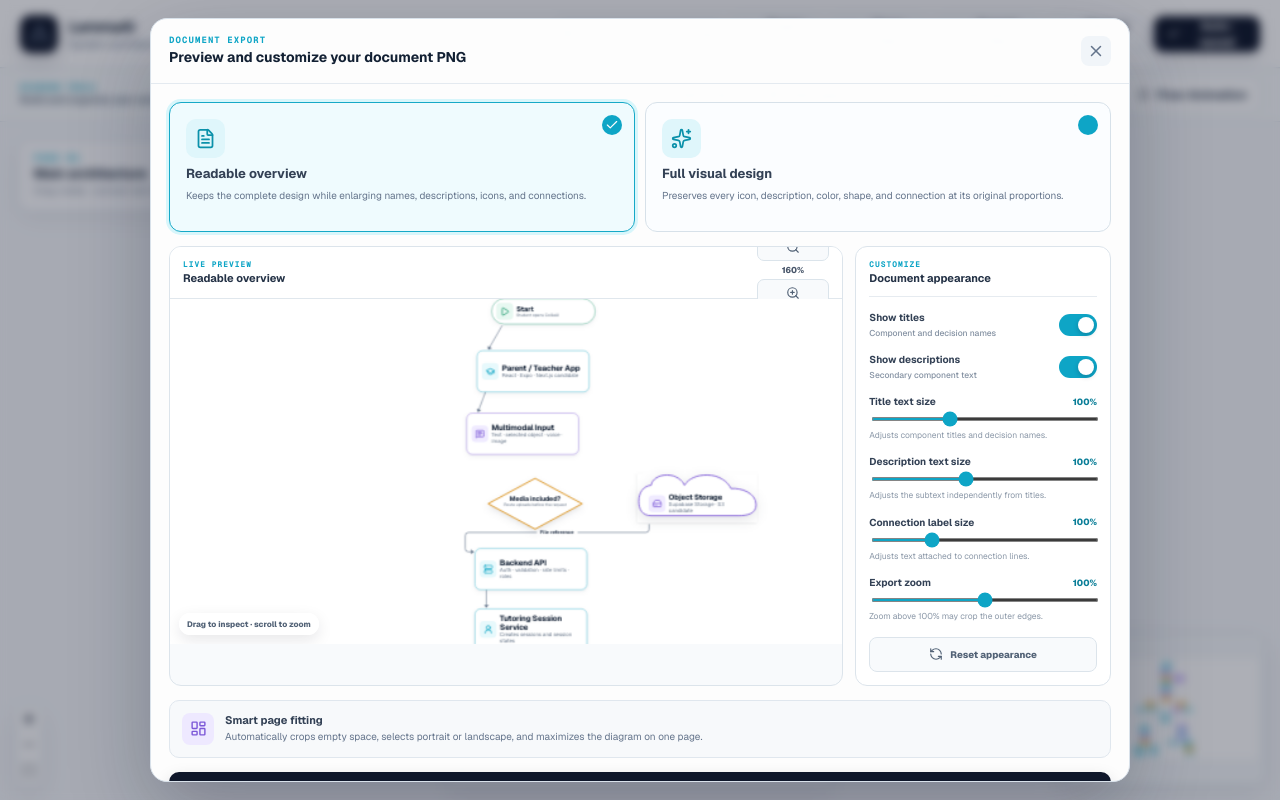
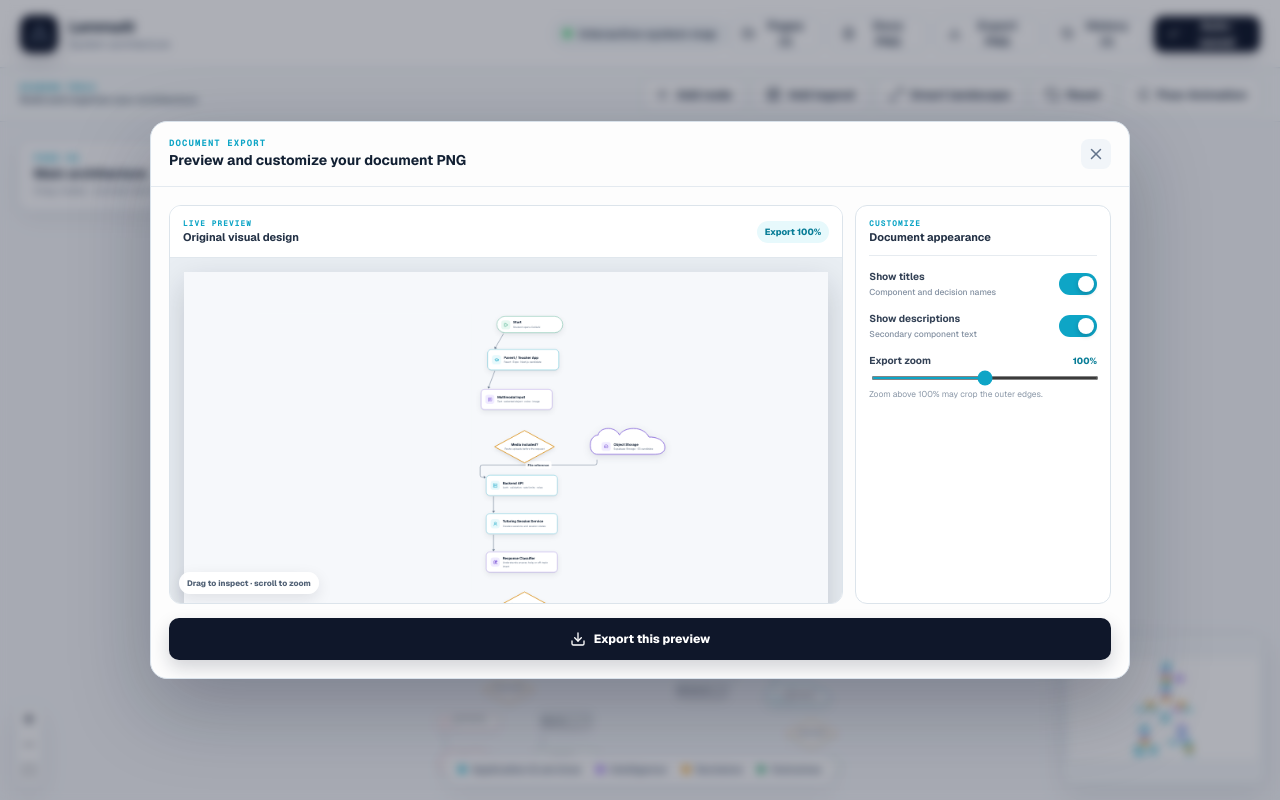
Before and after one commit to V0idStatic/ERD-Portfolio-Repo, a Next.js app in the folder CollieAI_ERD/architecture-flow/: page / in a window 1280 px wide. Both pictures are taken after a click on the button "Docs PNG". Built offline with nearby package versions, Linux system fonts and the light colour scheme.

Commit message:
Docs Fix

```diff
--- a/CollieAI_ERD/architecture-flow/app/ArchitectureFlow.tsx
+++ b/CollieAI_ERD/architecture-flow/app/ArchitectureFlow.tsx
@@ -699,7 +699,7 @@ function FlowWorkspace() {
   const [docsPreviewReady, setDocsPreviewReady] = useState(false);
   const [docsPreviewing, setDocsPreviewing] = useState(false);
   const [docsPreviewRefreshTick, setDocsPreviewRefreshTick] = useState(0);
-  const [docsInspectZoom, setDocsInspectZoom] = useState(1.6);
+  const [docsInspectZoom, setDocsInspectZoom] = useState(1);
   const [docsPreviewPan, setDocsPreviewPan] = useState({ x: 0, y: 0 });
   const docsPreviewCanvasRef = useRef<HTMLCanvasElement | null>(null);
   const docsPreviewRenderIdRef = useRef(0);
@@ -1761,12 +1761,19 @@ function FlowWorkspace() {
   };
 
   const setDocsViewportStyles = (viewport: HTMLElement, mode: DocsExportMode) => {
-    viewport.classList.add("docs-custom-export");
-    if (mode === "readable") viewport.classList.add("document-export-mode");
+    const hasTypographyOverride =
+      mode === "readable" || docsTitleScale !== 1 || docsDescriptionScale !== 1;
+
+    // Visibility is independent from typography: hiding a title or
+    // description must leave every remaining label at its original size.
+    if (hasTypographyOverride) {
+      viewport.classList.add("docs-custom-export");
+      if (mode === "readable") viewport.classList.add("document-export-mode");
+      viewport.style.setProperty("--docs-title-scale", String(docsTitleScale));
+      viewport.style.setProperty("--docs-description-scale", String(docsDescriptionScale));
+    }
     if (!docsShowTitles) viewport.classList.add("docs-hide-titles");
     if (!docsShowDescriptions) viewport.classList.add("docs-hide-descriptions");
-    viewport.style.setProperty("--docs-title-scale", String(docsTitleScale));
-    viewport.style.setProperty("--docs-description-scale", String(docsDescriptionScale));
   };
 
   const prepareExportEdgeLabelStyles = (viewport: HTMLElement, scale: number) => {
@@ -2060,6 +2067,26 @@ function FlowWorkspace() {
     nodes,
   ]);
 
+  const openDocsExport = () => {
+    // Each document-export session starts from the live diagram exactly as it
+    // is now. Export-only changes are temporary and begin only after the user
+    // changes an option in this dialog.
+    setDocsExportMode("full-design");
+    setDocsShowTitles(true);
+    setDocsShowDescriptions(true);
+    setDocsTitleScale(1);
+    setDocsDescriptionScale(1);
+    setDocsEdgeLabelScale(1);
+    setDocsExportZoom(1);
+    setDocsPreviewPan({ x: 0, y: 0 });
+    // Start fitted so the preview shows the same complete arrangement as the
+    // live canvas. The user can zoom in only when they choose to inspect it.
+    setDocsInspectZoom(1);
+    setDocsPreviewReady(false);
+    setDocsPreviewRefreshTick((tick) => tick + 1);
+    setDocsExportOpen(true);
+  };
+
   const resetDiagram = () => {
     window.localStorage.removeItem(pageStorageKey(activePageId));
     if (activePageId === "main") window.localStorage.removeItem(LEGACY_STORAGE_KEY);
@@ -2270,7 +2297,7 @@ function FlowWorkspace() {
           >
             <FolderOpen size={15} /> <span className="button-label">Pages ({pages.length})</span>
           </button>
-          <button className="button secondary export-button" onClick={() => setDocsExportOpen(true)} disabled={exporting} title="Export a readable one-page document PNG">
+          <button className="button secondary export-button" onClick={openDocsExport} disabled={exporting} title="Export a readable one-page document PNG">
             {exporting ? <LoaderCircle className="spin" size={15} /> : <FileText size={15} />}
             <span className="button-label">Docs PNG</span>
           </button>
@@ -3567,103 +3594,19 @@ function FlowWorkspace() {
               </button>
             </div>
             <div className="creator-body docs-export-body">
-              <div className="docs-format-grid">
-                <button
-                  type="button"
-                  className={`docs-format-card ${docsExportMode === "readable" ? "active" : ""}`}
-                  onClick={() => setDocsExportMode("readable")}
-                >
-                  <span className="docs-format-icon"><FileText size={21} /></span>
-                  <strong>Readable overview</strong>
-                  <p>Keeps the complete design while enlarging names, descriptions, icons, and connections.</p>
-                  <i>{docsExportMode === "readable" ? <Check size={14} /> : null}</i>
-                </button>
-                <button
-                  type="button"
-                  className={`docs-format-card ${docsExportMode === "full-design" ? "active" : ""}`}
-                  onClick={() => setDocsExportMode("full-design")}
-                >
-                  <span className="docs-format-icon"><Sparkles size={21} /></span>
-                  <strong>Full visual design</strong>
-                  <p>Preserves every icon, description, color, shape, and connection at its original proportions.</p>
-                  <i>{docsExportMode === "full-design" ? <Check size={14} /> : null}</i>
-                </button>
-              </div>
               <div className="docs-preview-workspace">
                 <section className="docs-preview-panel" aria-label="Document export preview">
                   <div className="docs-preview-head">
                     <div>
                       <span>LIVE PREVIEW</span>
-                      <strong>
-                        {docsExportMode === "readable"
-                          ? "Readable overview"
-                          : "Full visual design"}
-                      </strong>
+                      <strong>Original visual design</strong>
                     </div>
                     <div className="docs-preview-toolbar">
                       <small>Export {Math.round(docsExportZoom * 100)}%</small>
-                      <button
-                        type="button"
-                        aria-label="Zoom preview out"
-                        onClick={() => changeDocsInspectZoom(-0.2)}
-                      >
-                        <ZoomOut size={14} />
-                      </button>
-                      <output>{Math.round(docsInspectZoom * 100)}%</output>
-                      <button
-                        type="button"
-                        aria-label="Zoom preview in"
-                        onClick={() => changeDocsInspectZoom(0.2)}
-                      >
-                        <ZoomIn size={14} />
-                      </button>
-                      <button type="button" className="fit-preview" onClick={fitDocsPreview}>
-                        <Maximize2 size={13} /> Fit
-                      </button>
                     </div>
                   </div>
-                  <div
-                    className={`docs-preview-stage ${docsPreviewReady ? "is-draggable" : ""}`}
-                    onPointerDown={(event) => {
-                      if (!docsPreviewReady) return;
-                      event.currentTarget.setPointerCapture(event.pointerId);
-                      docsPreviewDrag.current = {
-                        pointerId: event.pointerId,
-                        startX: event.clientX,
-                        startY: event.clientY,
-                        panX: docsPreviewPan.x,
-                        panY: docsPreviewPan.y,
-                      };
-                    }}
-                    onPointerMove={(event) => {
-                      const drag = docsPreviewDrag.current;
-                      if (!drag || drag.pointerId !== event.pointerId) return;
-                      setDocsPreviewPan({
-                        x: drag.panX + event.clientX - drag.startX,
-                        y: drag.panY + event.clientY - drag.startY,
-                      });
-                    }}
-                    onPointerUp={(event) => {
-                      if (docsPreviewDrag.current?.pointerId === event.pointerId) {
-                        docsPreviewDrag.current = null;
-                        event.currentTarget.releasePointerCapture(event.pointerId);
-                      }
-                    }}
-                    onPointerCancel={() => {
-                      docsPreviewDrag.current = null;
-                    }}
-                    onWheel={(event) => {
-                      if (!docsPreviewReady) return;
-                      event.preventDefault();
-                      changeDocsInspectZoom(event.deltaY < 0 ? 0.2 : -0.2);
-                    }}
-                  >
-                    <div
-                      className={`docs-preview-image-shell ${docsPreviewReady ? "" : "is-empty"}`}
-                      style={{
-                        transform: `translate(${docsPreviewPan.x}px, ${docsPreviewPan.y}px) scale(${docsInspectZoom})`,
-                      }}
-                    >
+                  <div className="docs-preview-stage">
+                    <div className={`docs-preview-image-shell ${docsPreviewReady ? "" : "is-empty"}`}>
                       <canvas
                         ref={docsPreviewCanvasRef}
                         role="img"
@@ -3721,51 +3664,6 @@ function FlowWorkspace() {
                   </label>
                   <label className="docs-range-control">
                     <span>
-                      <strong>Title text size</strong>
-                      <output>{Math.round(docsTitleScale * 100)}%</output>
-                    </span>
-                    <input
-                      type="range"
-                      min="0.75"
-                      max="1.5"
-                      step="0.05"
-                      value={docsTitleScale}
-                      onChange={(event) => setDocsTitleScale(Number(event.target.value))}
-                    />
-                    <small>Adjusts component titles and decision names.</small>
-                  </label>
-                  <label className="docs-range-control">
-                    <span>
-                      <strong>Description text size</strong>
-                      <output>{Math.round(docsDescriptionScale * 100)}%</output>
-                    </span>
-                    <input
-                      type="range"
-                      min="0.65"
-                      max="1.5"
-                      step="0.05"
-                      value={docsDescriptionScale}
-                      onChange={(event) => setDocsDescriptionScale(Number(event.target.value))}
-                    />
-                    <small>Adjusts the subtext independently from titles.</small>
-                  </label>
-                  <label className="docs-range-control">
-                    <span>
-                      <strong>Connection label size</strong>
-                      <output>{Math.round(docsEdgeLabelScale * 100)}%</output>
-                    </span>
-                    <input
-                      type="range"
-                      min="0.75"
-                      max="1.75"
-                      step="0.05"
-                      value={docsEdgeLabelScale}
-                      onChange={(event) => setDocsEdgeLabelScale(Number(event.target.value))}
-                    />
-                    <small>Adjusts text attached to connection lines.</small>
-                  </label>
-                  <label className="docs-range-control">
-                    <span>
                       <strong>Export zoom</strong>
                       <output>{Math.round(docsExportZoom * 100)}%</output>
                     </span>
@@ -3779,27 +3677,7 @@ function FlowWorkspace() {
                     />
                     <small>Zoom above 100% may crop the outer edges.</small>
                   </label>
-                  <button
-                    type="button"
-                    className="reset-docs-settings"
-                    onClick={() => {
-                      setDocsShowDescriptions(true);
-                      setDocsTitleScale(1);
-                      setDocsDescriptionScale(1);
-                      setDocsEdgeLabelScale(1);
-                      setDocsExportZoom(1);
-                    }}
-                  >
-                    <RefreshCcw size={14} /> Reset appearance
-                  </button>
                 </section>
-              </div>
-              <div className="smart-crop-note">
-                <span><LayoutDashboard size={17} /></span>
-                <div>
-                  <strong>Smart page fitting</strong>
-                  <p>Automatically crops empty space, selects portrait or landscape, and maximizes the diagram on one page.</p>
-                </div>
               </div>
               <button
                 className="create-node-submit"
--- a/CollieAI_ERD/architecture-flow/app/globals.css
+++ b/CollieAI_ERD/architecture-flow/app/globals.css
@@ -303,6 +303,26 @@ button { cursor: pointer; }
   font-size:calc(10.5px * var(--docs-description-scale, 1));
 }
 .docs-hide-titles .node-copy strong { display:none !important; }
+/* Description-only export must not affect the title element at all. */
+.docs-hide-descriptions .node-copy strong {
+  display:block !important;
+  visibility:visible !important;
+  opacity:1 !important;
+}
+.docs-hide-descriptions .node-copy {
+  flex:1 1 auto !important;
+  width:auto !important;
+  max-width:none !important;
+  overflow:visible !important;
+}
+.docs-hide-descriptions .node-copy strong {
+  width:100% !important;
+  max-width:100% !important;
+  overflow:visible !important;
+  text-overflow:clip !important;
+  white-space:normal !important;
+  -webkit-line-clamp:unset !important;
+}
 .docs-hide-descriptions .node-copy span { display:none !important; }
 
 /* Keep export typography inside its shape while the sliders change size. */
```
